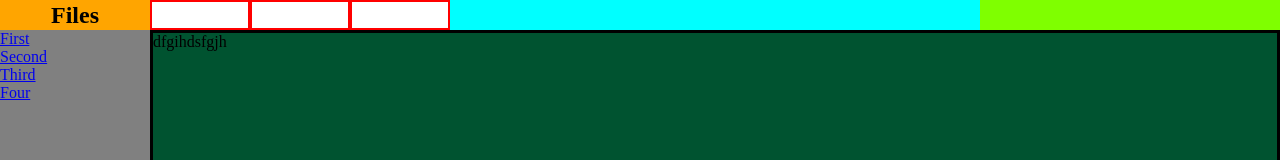
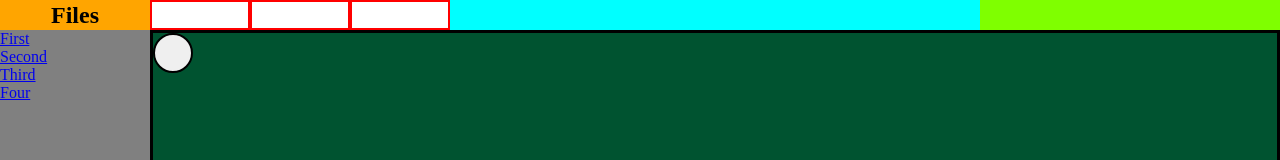
Before and after one commit to Alma-GH/TODO-react, a React (Create React App) app: page /page/1 in a window 1280 px wide. Shown: the top 160 px of the page. Built offline with nearby package versions, Linux system fonts and the light colour scheme.

Commit message:
Fix buttons. Add ButtonCreateElement

```diff
--- a/src/components/Page.jsx
+++ b/src/components/Page.jsx
@@ -1,9 +1,10 @@
 import React from 'react';
+import ButtonCreateElement from "./UI/ButtonCreateElement/ButtonCreateElement";
 
 const Page = () => {
   return (
     <div className="page">
-      dfgihdsfgjh
+      <ButtonCreateElement/>
     </div>
   );
 };
--- /dev/null
+++ b/src/components/UI/ButtonCreateElement/ButtonCreateElement.jsx
@@ -0,0 +1,18 @@
+import React from 'react';
+import cls from "./ButtonCreateElement.module.css"
+
+const ButtonCreateElement = () => {
+
+
+  let createElement = function (){
+
+  }
+
+  return (
+    <button className={cls.button} onClick={createElement}>
+
+    </button>
+  );
+};
+
+export default ButtonCreateElement;
--- /dev/null
+++ b/src/components/UI/ButtonCreateElement/ButtonCreateElement.module.css
@@ -0,0 +1,7 @@
+.button{
+    border-radius: 50%;
+    border: 2px solid black;
+
+    width: 40px;
+    height: 40px;
+}
--- a/src/components/UI/ButtonHeader/ButtonHeader.jsx
+++ b/src/components/UI/ButtonHeader/ButtonHeader.jsx
@@ -4,9 +4,9 @@ import cls from "./ButtonHeader.module.css"
 const ButtonHeader = (props) => {
 
   return (
-    <div className={cls.button}>
+    <button className={cls.button}>
 
-    </div>
+    </button>
   );
 };
 
--- a/src/components/UI/ButtonOption/ButtonOption.jsx
+++ b/src/components/UI/ButtonOption/ButtonOption.jsx
@@ -8,9 +8,9 @@ const ButtonOption = (props) => {
   else if(props.cls === "right") cls = genCls.rightButton
 
   return (
-    <div className={`${genCls.button} ${cls}`}>
+    <button className={`${genCls.button} ${cls}`}>
 
-    </div>
+    </button>
   );
 };
 
```
